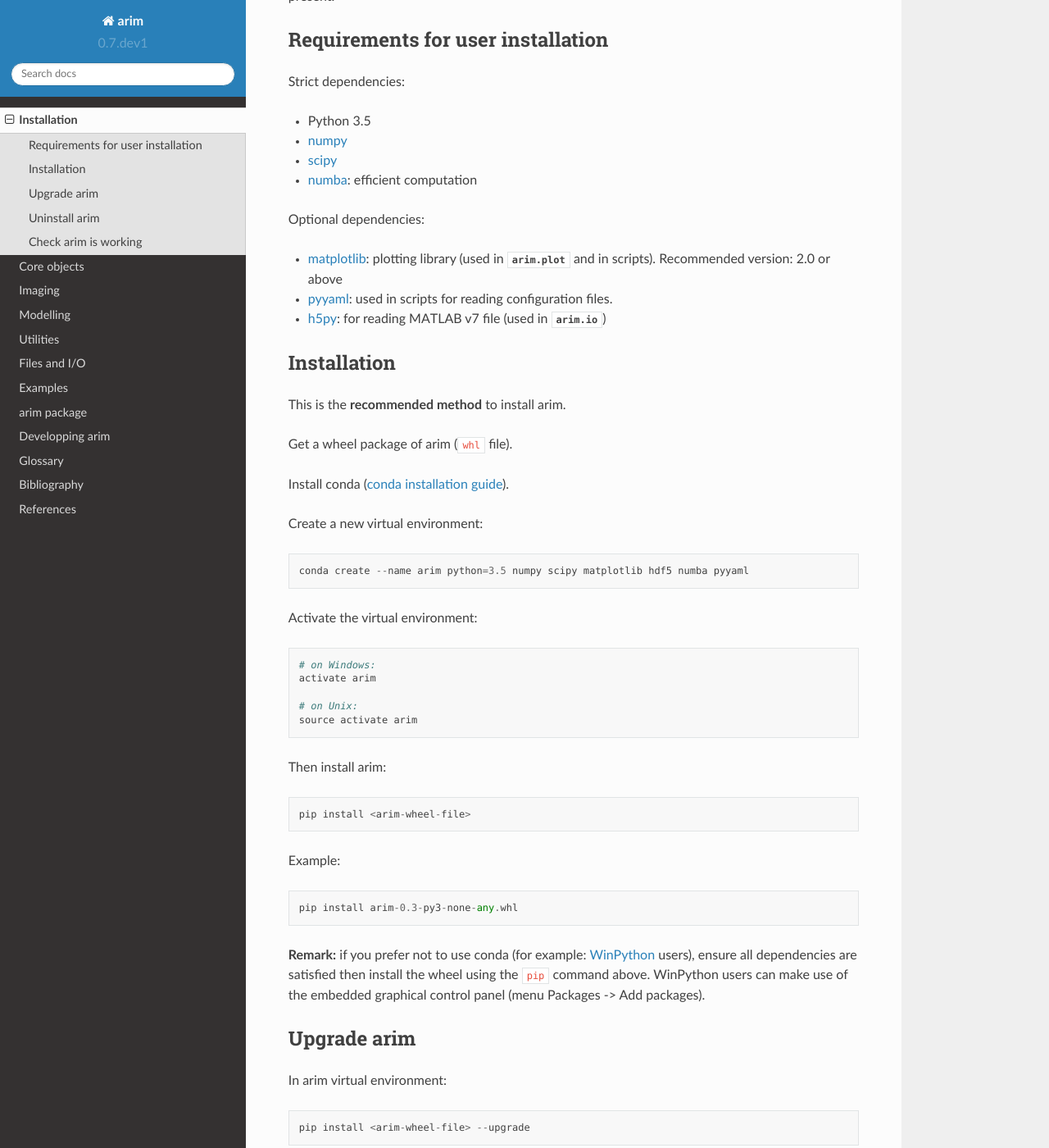
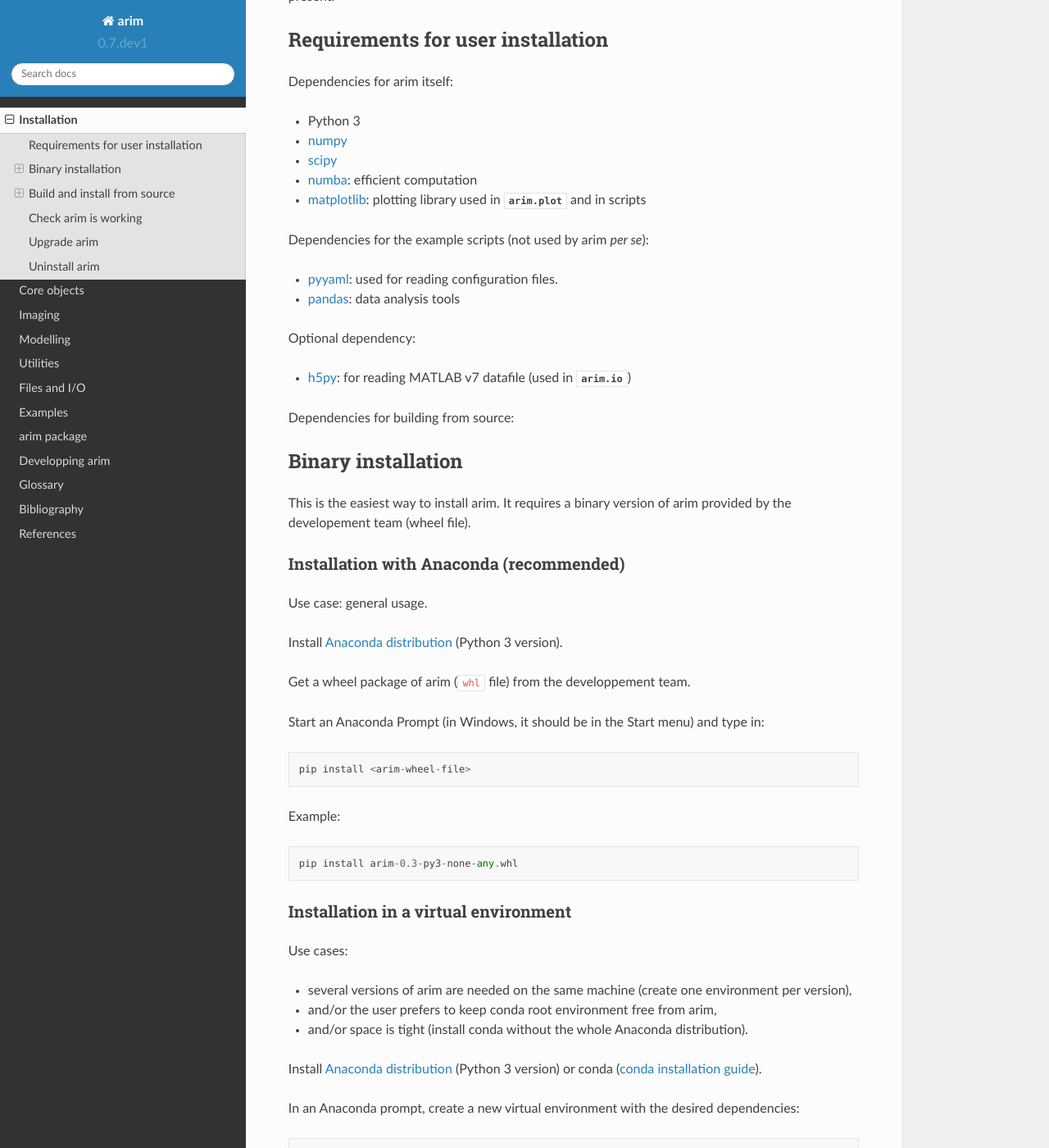
Before and after one commit to ndtatbristol/arim, a Sphinx documentation site: the page built from docs/source/installation/installation.rst, in a window 1280 px wide and 1400 px high, scrolled down 224 px. Shown: the whole window at 82% size. Built offline with Sphinx 7.4.7 and the Read the Docs theme 2.0.0, drawn with Linux system fonts in a browser that asks for light colours; some of the changed text lies outside the part shown.

Commit message:
Doc: improve installation doc

```diff
--- a/docs/source/development/contributing.rst
+++ b/docs/source/development/contributing.rst
@@ -15,14 +15,10 @@
 
 .. _pep8: https://www.python.org/dev/peps/pep-0008/
 
-Exceptions:
-
-- the maximum line length is set to 120 instead of 79.
-
 Version control system
 ======================
 
-arim uses the versional control system git.
+arim uses the version control system git.
 
 .. seealso::
 
--- a/docs/source/development/index.rst
+++ b/docs/source/development/index.rst
@@ -15,5 +15,4 @@
    contributing
    documentation
    testing
-   building
    releasing
--- a/docs/source/installation/installation.rst
+++ b/docs/source/installation/installation.rst
@@ -13,35 +13,66 @@
 Requirements for user installation
 ==================================
 
-Strict dependencies:
+Dependencies for arim itself:
 
-- Python 3.5
+- Python 3
 - `numpy <http://www.numpy.org/>`_
 - `scipy <https://www.scipy.org/>`_
 - `numba <http://numba.pydata.org/>`_: efficient computation
+- `matplotlib <http://matplotlib.org/>`_: plotting library used in :mod:`arim.plot` and in scripts
 
-Optional dependencies:
+Dependencies for the example scripts (not used by arim *per se*):
 
-- `matplotlib <http://matplotlib.org/>`_: plotting library (used in :mod:`arim.plot` and in scripts). Recommended version: 2.0 or above
-- `pyyaml <http://pyyaml.org/>`_: used in scripts for reading configuration files.
-- `h5py <http://www.h5py.org/>`_: for reading MATLAB v7 file (used in :mod:`arim.io`)
+- `pyyaml <http://pyyaml.org/>`_: used for reading configuration files.
+- `pandas <http://pyyaml.org/>`_: data analysis tools
+
+Optional dependency:
+
+- `h5py <http://www.h5py.org/>`_: for reading MATLAB v7 datafile (used in :mod:`arim.io`)
+
+Dependencies for building from source:
 
 
-Installation
-============
 
-This is the **recommended method** to install arim.
+Binary installation
+===================
 
-Get a wheel package of arim (``whl`` file).
+This is the easiest way to install arim. It requires a binary version of arim provided by the developement team (wheel file).
 
-Install conda (`conda installation guide <http://conda.pydata.org/docs/download.html>`_).
+Installation with Anaconda (recommended)
+----------------------------------------
 
-Create a new virtual environment::
+Use case: general usage.
 
-  conda create --name arim python=3.5 numpy scipy matplotlib hdf5 numba pyyaml
+Install `Anaconda distribution <https://www.anaconda.com/download/>`_ (Python 3 version).
+
+Get a wheel package of arim (``whl`` file) from the developpement team.
+
+Start an Anaconda Prompt (in Windows, it should be in the Start menu) and type in::
+
+  pip install <arim-wheel-file>
+
+Example::
+
+  pip install arim-0.3-py3-none-any.whl
+
+
+Installation in a virtual environment
+-------------------------------------
+
+Use cases:
+
+- several versions of arim are needed on the same machine (create one environment per version),
+- and/or the user prefers to keep conda root environment free from arim,
+- and/or space is tight (install conda without the whole Anaconda distribution).
+
+Install `Anaconda distribution <https://www.anaconda.com/download/>`_ (Python 3 version) or conda (`conda installation guide <http://conda.pydata.org/docs/download.html>`_).
+
+In an Anaconda prompt, create a new virtual environment with the desired dependencies::
+
+  conda create --name arim python numpy scipy numba matplotlib numba pyyaml pandas h5py
 
 Activate the virtual environment::
-
 
   # on Windows:
   activate arim
@@ -57,28 +88,61 @@
 
   pip install arim-0.3-py3-none-any.whl
 
-**Remark:** if you prefer not to use conda (for example: `WinPython <http://winpython.github.io/>`_ users), ensure all
-dependencies are satisfied then install the wheel using the ``pip`` command above. WinPython users can make use of the
-embedded graphical control panel (menu Packages -> Add packages).
+.. seealso::
+
+  `conda documentation <https://conda.io/docs/>`_
+
+.. _source_install:
+
+Build and install from source
+==============================
+
+Use case:
+
+- no wheel is provided for the platform and/or the Python version that the user uses
+- and/or developer installation
+
+Compiler requirements
+---------------------
+
+A C++ compiler with OpenMP 2.0 or newer is required.
+
+For Windows and Python 3.5 or Python 3.6, the development team recommends using Visual C++ 2015 build tools.
+They can be obtain as a `standalone <http://landinghub.visualstudio.com/visual-cpp-build-tools>`_
+or by installing Visual Studio 2015.
+
+.. seealso::
+
+  `Python documentation: Windows compilers <https://wiki.python.org/moin/WindowsCompilers>`_
 
 
-Upgrade arim
-============
+Additional Python dependency
+----------------------------
 
-In arim virtual environment::
+`Cython <http://cython.org/>`_: static compiler
 
-  pip install <arim-wheel-file> --upgrade
+Installation
+------------
 
+Install all requirements, in a virtual environment if desired. Get arim source code.
 
-Uninstall arim
-==============
+In a prompt, build and install::
 
-  conda env remove -n arim
+  python setup.py install
+
+Alternatively, for an editable inplace installation (useful for development), type::
+
+  python setup.py develop
+
+.. seealso::
+
+   :ref:`developer_installation`
+
 
 Check arim is working
 =====================
 
-Activate the virtual environment was installed (assumed to be named ``arim`` here)::
+If arim was installed in a virtual environment, activate it first::
 
   # on Windows:
   activate arim
@@ -100,3 +164,22 @@
 Check also that arim executable is working by typing in a terminal::
 
   arim --version
+
+Upgrade arim
+============
+
+In arim virtual environment (if any)::
+
+  pip install <arim-wheel-file> --upgrade
+
+
+Uninstall arim
+==============
+
+In arim virtual environment (if any)::
+
+  pip uninstall arim
+
+Remove the virtual environment (if any) with::
+
+  conda env remove -n arim
```
Also changed, not shown: docs/source/development/building.rst (deleted, +0 -15 lines), docs/source/development/installation.rst (+8 -38 lines).
